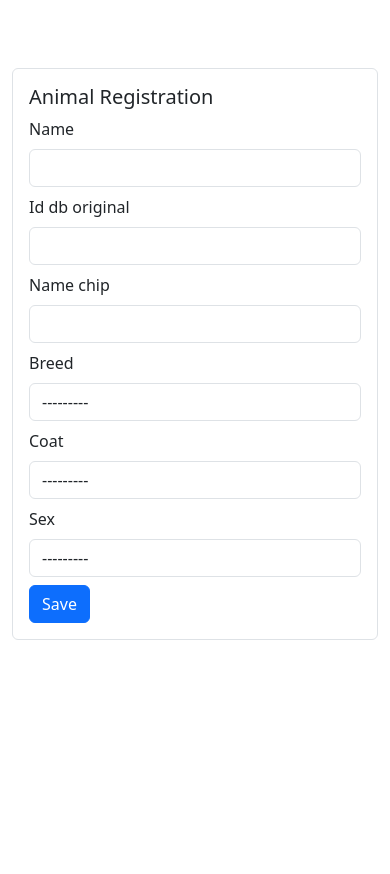
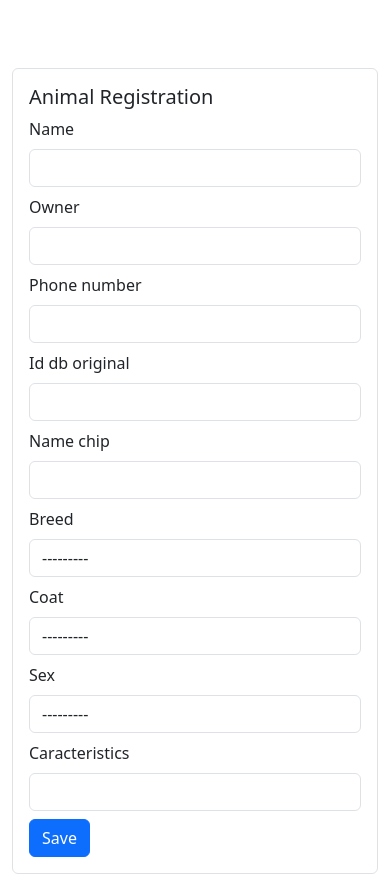
Before and after one commit to infopontes/dsleish, a Django app: page /animal/create/ in a window 390 px wide. Shown: the part 76-950 px from the top of the page. Before the commit the page ends 716 px from the top, so only its background shows below. Run offline with Django 5.2, Linux system fonts and the light colour scheme; the visitor is signed in with stand-in values (Sample User, id 1); data that the repository does not hold is empty; some libraries are stand-ins or nearby versions.

Commit message:
I changed the class diagram and added the owner, phone number and characteristics fields to the animal class.

```diff
--- a/backend/animal/forms.py
+++ b/backend/animal/forms.py
@@ -6,10 +6,14 @@ class AnimalForm(forms.ModelForm):
 
     class Meta:
         model = Animal
-        fields = ('name', 'id_db_original', 'name_chip', 'breed', 'coat', 'sex')
+        fields = ('name', 'owner', 'phone_number', 'id_db_original', 'name_chip', 'breed', 'coat', 'sex', 'caracteristics')
 
         widgets = {
             "breed": forms.Select(),
             "coat": forms.Select(),
             "sex": forms.Select(),
         }
+
+    # def __init__(self, *args, **kwargs):
+    #     super().__init__(*args, **kwargs)
+    #     self.fields['phone_number'].widget.attrs.update({'class': 'mask-phone'})
--- a/backend/animal/models.py
+++ b/backend/animal/models.py
@@ -19,11 +19,14 @@ class Animal(TimeStampedModel):
 
     id = models.UUIDField(default=uuid.uuid4, unique=True, primary_key=True, editable=False)
     name = models.CharField(max_length=50)
+    owner = models.CharField(max_length=50)
+    phone_number = models.CharField(max_length=15)
     id_db_original = models.CharField(max_length=5)
     name_chip = models.CharField(max_length=15)
     breed = models.ForeignKey(Breed, on_delete=models.CASCADE)
     coat = models.ForeignKey(Coat, on_delete=models.CASCADE)
     sex = models.CharField(max_length=1, choices=SEXO_CHOICES)
+    caracteristics = models.CharField(max_length=300)
 
 
     class Meta:
--- a/backend/animal/templates/animal/animal_detail.html
+++ b/backend/animal/templates/animal/animal_detail.html
@@ -16,11 +16,14 @@
 
     <div class="container border p-2">
         <p><strong>Name:</strong>  {{ object.name }} </p>
+        <p><strong>Owner:</strong>  {{ object.owner }} </p>
+        <p><strong>Phone Number:</strong>  {{ object.phone_number }} </p>
         <p><strong>ID DB Origin:</strong>  {{ object.id_db_original }} </p>
         <p><strong>Name Chip:</strong> {{ object.name_chip }} </p>
         <p><strong>Breed:</strong> {{ object.breed }} </p>
         <p><strong>Coat:</strong> {{ object.coat }} </p>
-        <p><strong>sex:</strong> {{ object.sex }} </p>
+        <p><strong>Sex:</strong> {{ object.sex }} </p>
+        <p><strong>Caracteristics:</strong> {{ object.caracteristics }} </p>
     </div>
     <br>
 
--- a/backend/animal/templates/animal/animal_form.html
+++ b/backend/animal/templates/animal/animal_form.html
@@ -24,6 +24,12 @@
                 {% render_field form.name class="form-control" hx-get="/animal/check_animal/" hx-trigger="keyup" hx-target="#animal-out" %}
                 <div id="animal-out"></div>
 
+                <label for="" class=" form-label pt-2">{{ form.owner.label }}</label>
+                {% render_field form.owner class="form-control" %}
+
+                <label for="" class=" form-label pt-2">{{ form.phone_number.label }}</label>
+                {% render_field form.phone_number|add_class:"phone-mask" class="form-control" %}
+
                 <label for="" class=" form-label pt-2">{{ form.id_db_original.label }}</label>
                 {% render_field form.id_db_original class="form-control" %}
 
@@ -39,6 +45,9 @@
                 <label for="" class="form-label pt-2">{{ form.sex.label }}</label>
                 {% render_field form.sex class="form-control" %}
 
+                <label for="" class=" form-label pt-2">{{ form.caracteristics.label }}</label>
+                {% render_field form.caracteristics class="form-control" %}
+
                 {{ form.errors.name }}
 
                 <button class="btn btn-primary mt-2" type="submit">Save</button>
--- a/backend/core/templates/base.html
+++ b/backend/core/templates/base.html
@@ -2,8 +2,8 @@
 {% load static %}
 <!DOCTYPE html>
 <html lang="en">
-
-{% load fontawesome_5 %}
+<!--
+{% load fontawesome_5 %} -->
 
 <head>
   <meta charset="utf-8">
@@ -23,7 +23,7 @@
   <!-- Font-awesome -->
   <!-- <link rel="stylesheet" href="https://maxcdn.bootstrapcdn.com/font-awesome/4.7.0/css/font-awesome.min.css"> -->
 
-  <!-- <link rel="stylesheet" href="{% static 'css/style.css' %}"> -->
+  <link rel="stylesheet" href="{% static 'css/style.css' %}">
 
   <!-- HTMX -->
   <!-- <script src="https://unpkg.com/htmx.org@1.8.2"></script> -->
@@ -43,6 +43,7 @@
   <!-- <script src="https://cdn.jsdelivr.net/npm/mustache@4.2.0/mustache.min.js"></script> -->
 
 
+
 </head>
 
 <!-- <body hx-headers='{"X-CSRFToken": "{{ csrf_token }}"}'> -->
@@ -53,12 +54,21 @@
   </div>
 
   <!-- jQuery -->
-  <!-- <script src="https://code.jquery.com/jquery-3.4.1.min.js"></script> -->
+  <script src="{% static 'js/jquery-3.7.1.min.js' %}"></script>
+
+  <!-- jQuery Mask Plugin -->
+  <script src="{% static 'js/jquery.mask.min.js' %}"></script>
   <!-- Bootstrap core JS -->
   <!-- <script src="https://cdn.jsdelivr.net/npm/popper.js@1.16.0/dist/umd/popper.min.js"></script> -->
   <!-- <script src="https://stackpath.bootstrapcdn.com/bootstrap/4.4.1/js/bootstrap.min.js"></script> -->
   <!-- <script src="https://unpkg.com/htmx.org@1.6.1"></script> -->
 
+  <script>
+    $(document).ready(function() {
+        $('.phone-mask').mask('(00) 00000-0000');
+    });
+</script>
+
 </body>
 
 </html>
```
Also changed, not shown: backend/settings.py (+13 -4 lines), backend/animal/migrations/0002_animal_caracteristics_animal_owner_and_more.py (added), backend/animal/migrations/0003_alter_animal_phone_number.py (added), backend/meu_diagrama.png.
